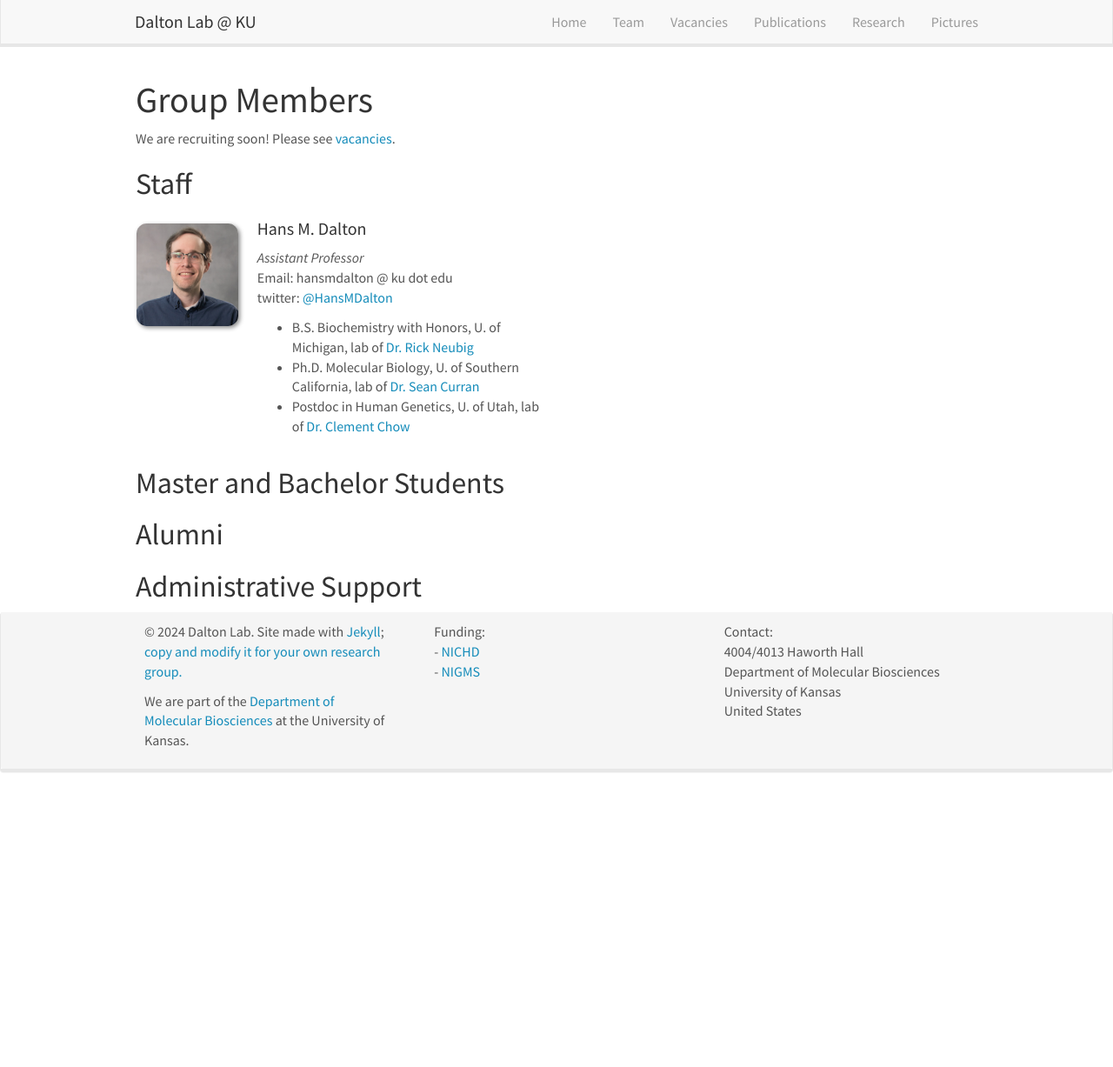
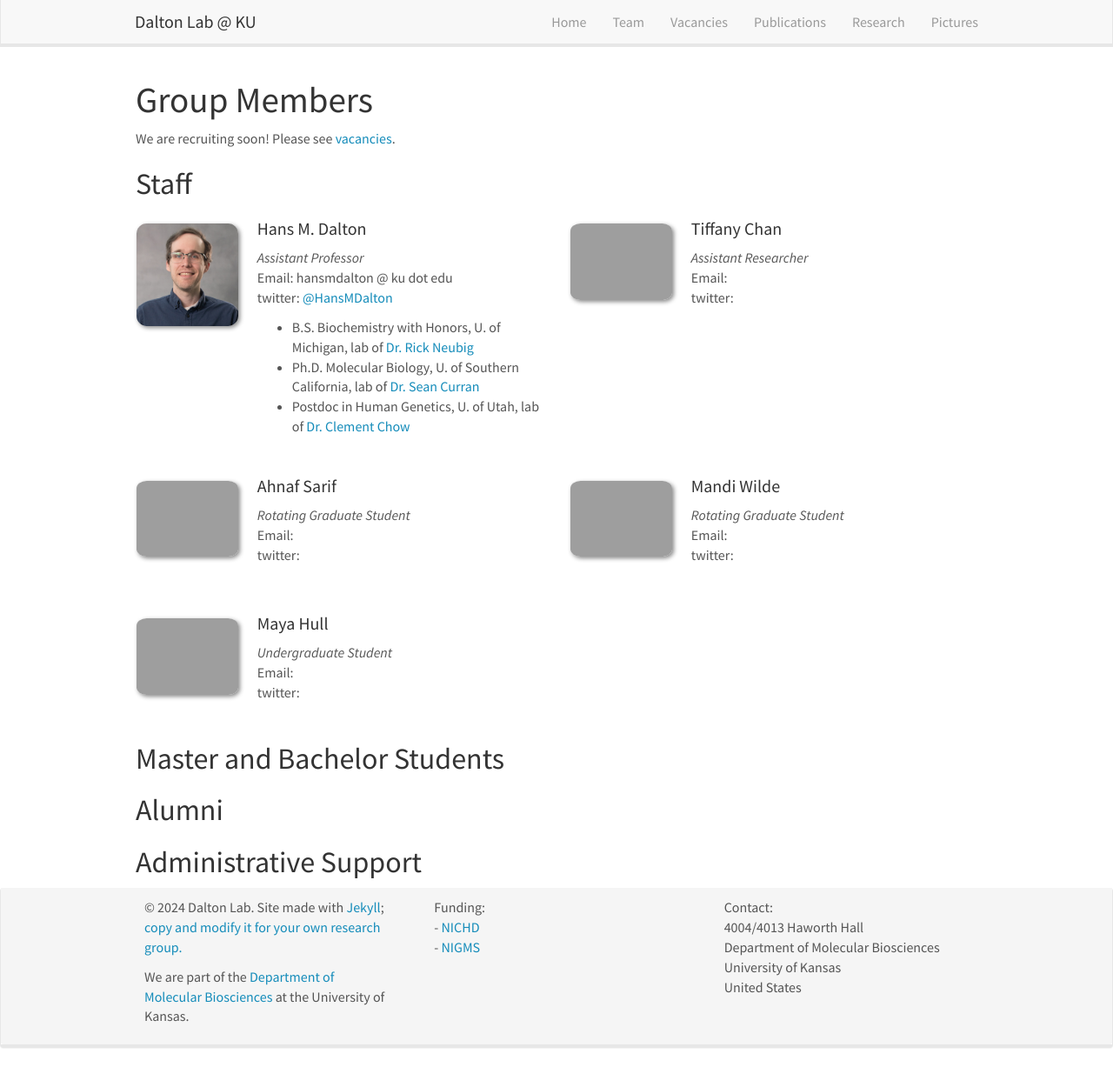
Before and after one commit to hansmdalton/hansmdalton.github.io, a Jekyll site: the page built from _pages/team.md, in a window 1280 px wide and 1227 px high. Shown: the whole window at 87% size. Built offline with Jekyll 4.4.1, drawn with Linux system fonts in a browser that asks for light colours; nearby versions of some CDN libraries.

Commit message:
Update team_members.yml

```diff
--- a/_data/team_members.yml
+++ b/_data/team_members.yml
@@ -7,3 +7,15 @@
   education1: B.S. Biochemistry with Honors, U. of Michigan, lab of <a href="https://www.neubiglab.org/">Dr. Rick Neubig</a>
   education2: Ph.D. Molecular Biology, U. of Southern California, lab of <a href="https://gero.usc.edu/labs/curranlab/">Dr. Sean Curran</a>
   education3: Postdoc in Human Genetics, U. of Utah, lab of <a href="https://www.chowlab.org/">Dr. Clement Chow</a>
+
+- name: Tiffany Chan
+  info: Assistant Researcher
+
+- name: Ahnaf Sarif
+  info: Rotating Graduate Student
+
+- name: Mandi Wilde
+  info: Rotating Graduate Student
+
+- name: Maya Hull
+  info: Undergraduate Student
```
